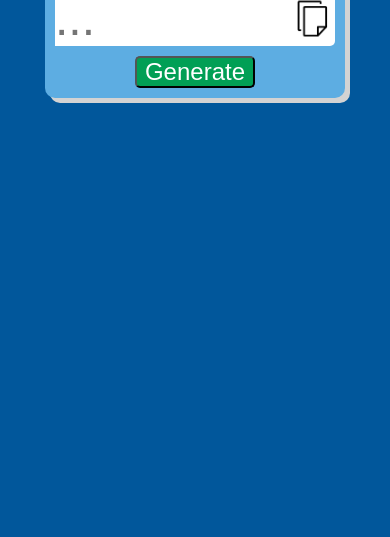
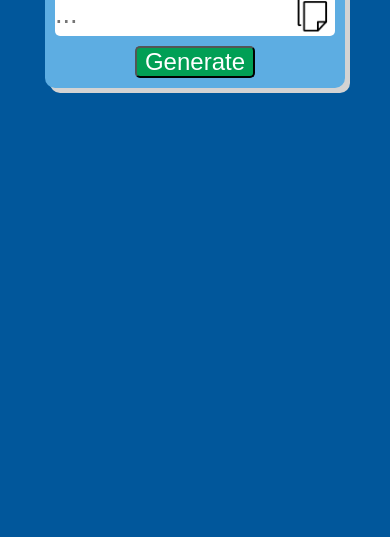
Before and after one commit to Tpspirit/Password-Generator, a plain HTML site: page index.html in a window 390 px wide. Shown: the part 307-844 px from the top of the page. Drawn offline with Linux system fonts and the light colour scheme.

Commit message:
Add files via upload

```diff
--- a/style.css
+++ b/style.css
@@ -34,6 +34,7 @@ body {
 .copy {
   width: 45px;
   cursor: pointer;
+  color: transparent;
 }
 
 .copy:hover {
@@ -54,7 +55,7 @@ button {
 .input {
   width: 100%;
   border: none;
-  font-size: 3rem;
+  font-size: 2rem;
   outline: none;
 }
 
@@ -68,3 +69,9 @@ h1 {
   border-bottom: 4px #019f55 solid;
   padding-bottom: 4px;
 }
+
+@media screen and (max-width: 600px) {
+  .input {
+    font-size: 1.7rem;
+  }
+}
```
